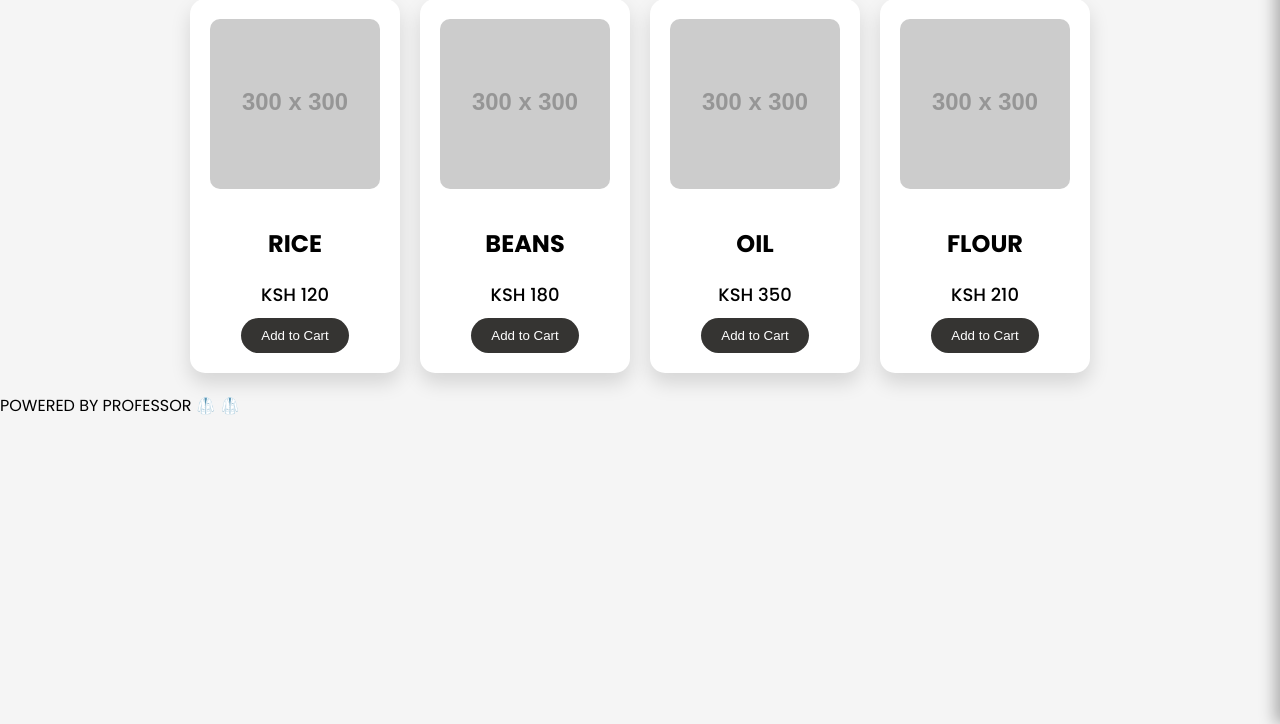
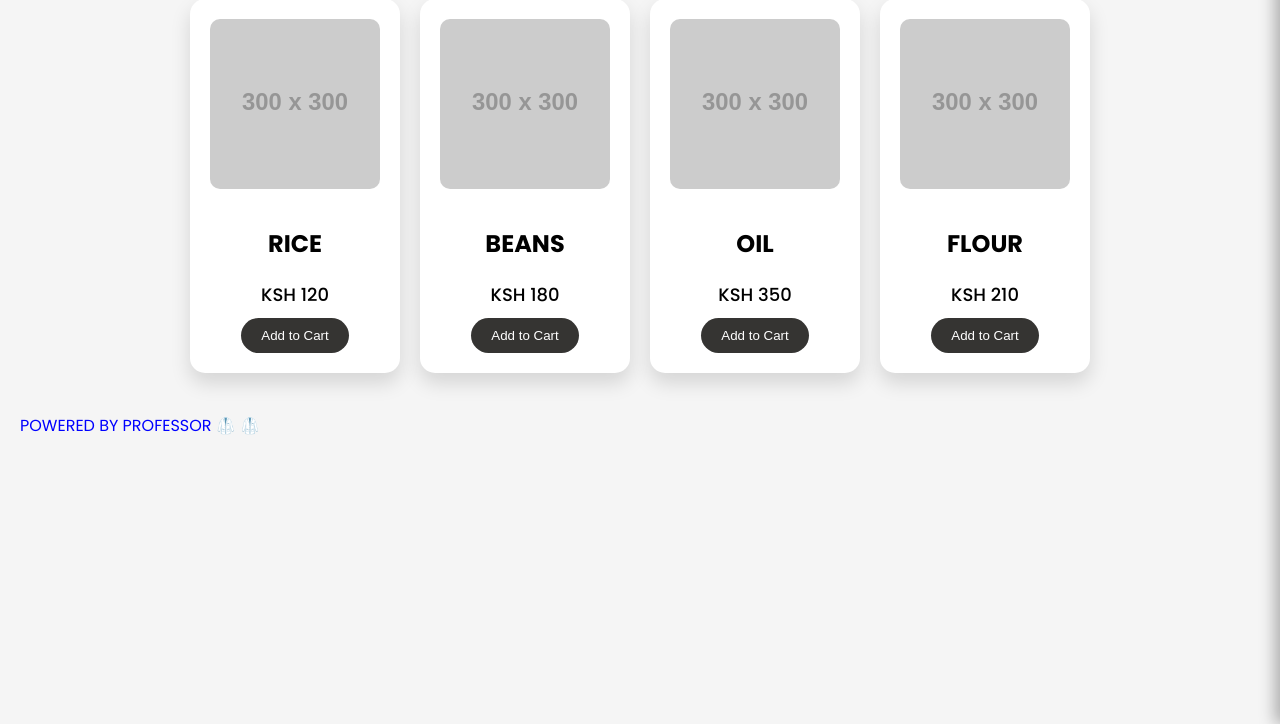
Before and after one commit to PROFESSOR45-jpg/PROF-DISC, a plain HTML site: page index.html in a window 1280 px wide. Shown: the part 76-800 px from the top of the page. Drawn offline with Linux system fonts and the light colour scheme; placeholder pictures from the web are drawn by us.

Commit message:
Update index.html

```diff
--- a/index.html
+++ b/index.html
@@ -218,6 +218,11 @@
         pointer-events: auto;
         opacity: 1;
     }
+    footer{
+      color: blue;
+      position: bottom;
+      padding:20px;
+    }
   </style>
 </head>
 <body>
@@ -336,7 +341,7 @@
 </script>
 
 </body>
-  <footer style=color"blue">
+  <footer>
     POWERED BY PROFESSOR 🥼 🥼
   </footer>
       </html>
```
